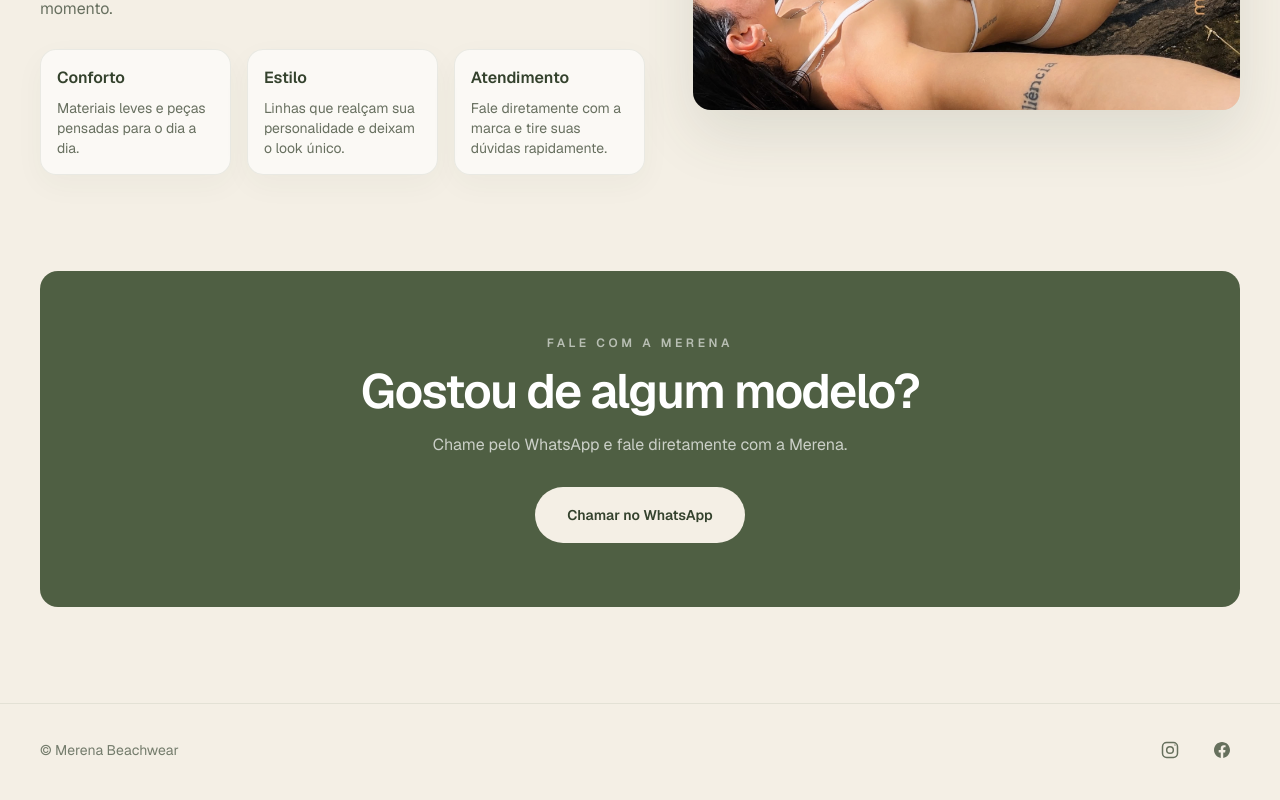
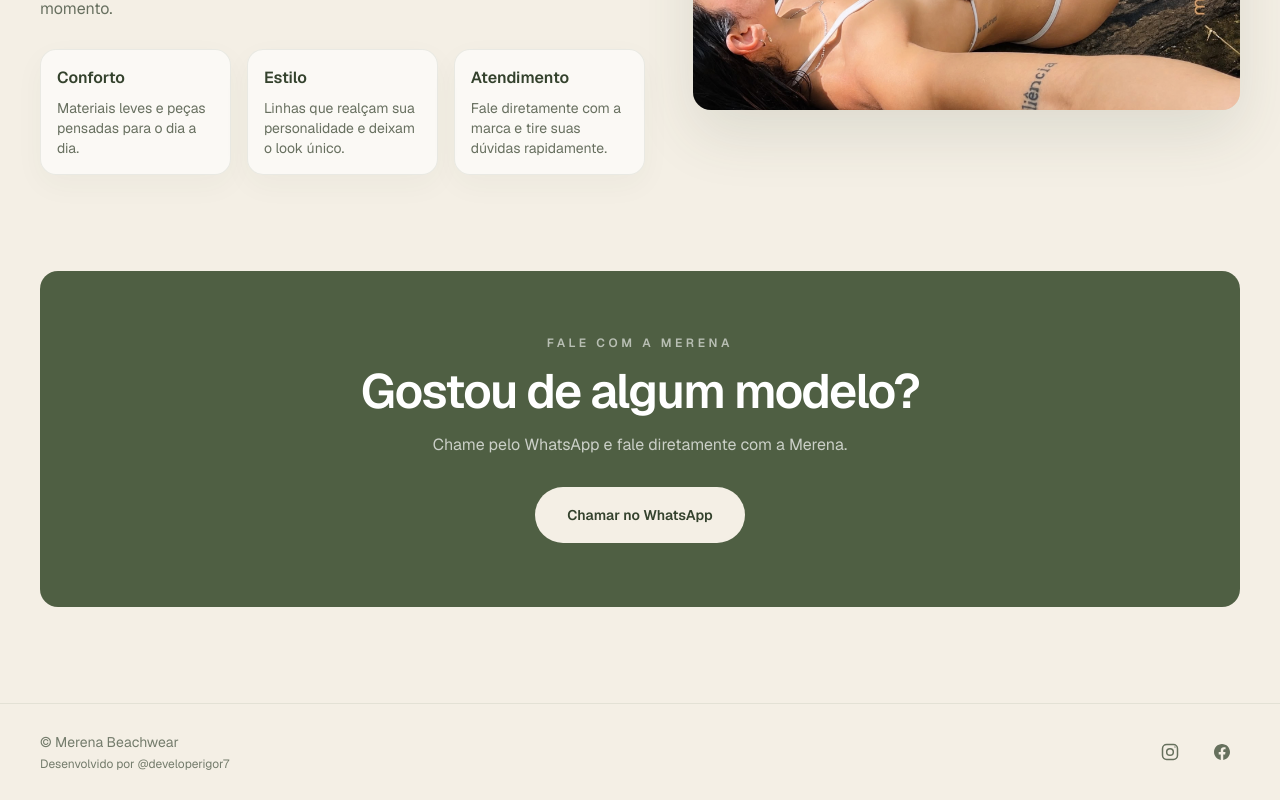
Before and after one commit to devL777/merena, a Next.js app: page / in a window 1280 px wide. Shown: the part 2624-3424 px from the top of the page. Built offline with nearby package versions, Linux system fonts and the light colour scheme; no server answers; the database is empty.

Commit message:
Adiciona crédito de desenvolvimento ao rodapé

```diff
--- a/src/app/page.tsx
+++ b/src/app/page.tsx
@@ -497,7 +497,20 @@ export default function Home() {
       {/* FOOTER */}
       <footer className="border-t border-[#556149]/10 px-5 py-7 sm:px-6 lg:px-10">
         <div className="scroll-reveal mx-auto flex max-w-7xl flex-col items-center gap-3 text-center text-sm text-[#747c6c] sm:flex-row sm:justify-between sm:text-left">
-          <p>© Merena Beachwear</p>
+          <div>
+            <p>© Merena Beachwear</p>
+            <p className="mt-1 text-xs">
+              Desenvolvido por{" "}
+              <a
+                href="https://github.com/developerigor7"
+                target="_blank"
+                rel="noopener noreferrer"
+                className="transition hover:text-[#34422d]"
+              >
+                @developerigor7
+              </a>
+            </p>
+          </div>
 
           <div className="flex items-center gap-4">
             <a
```
